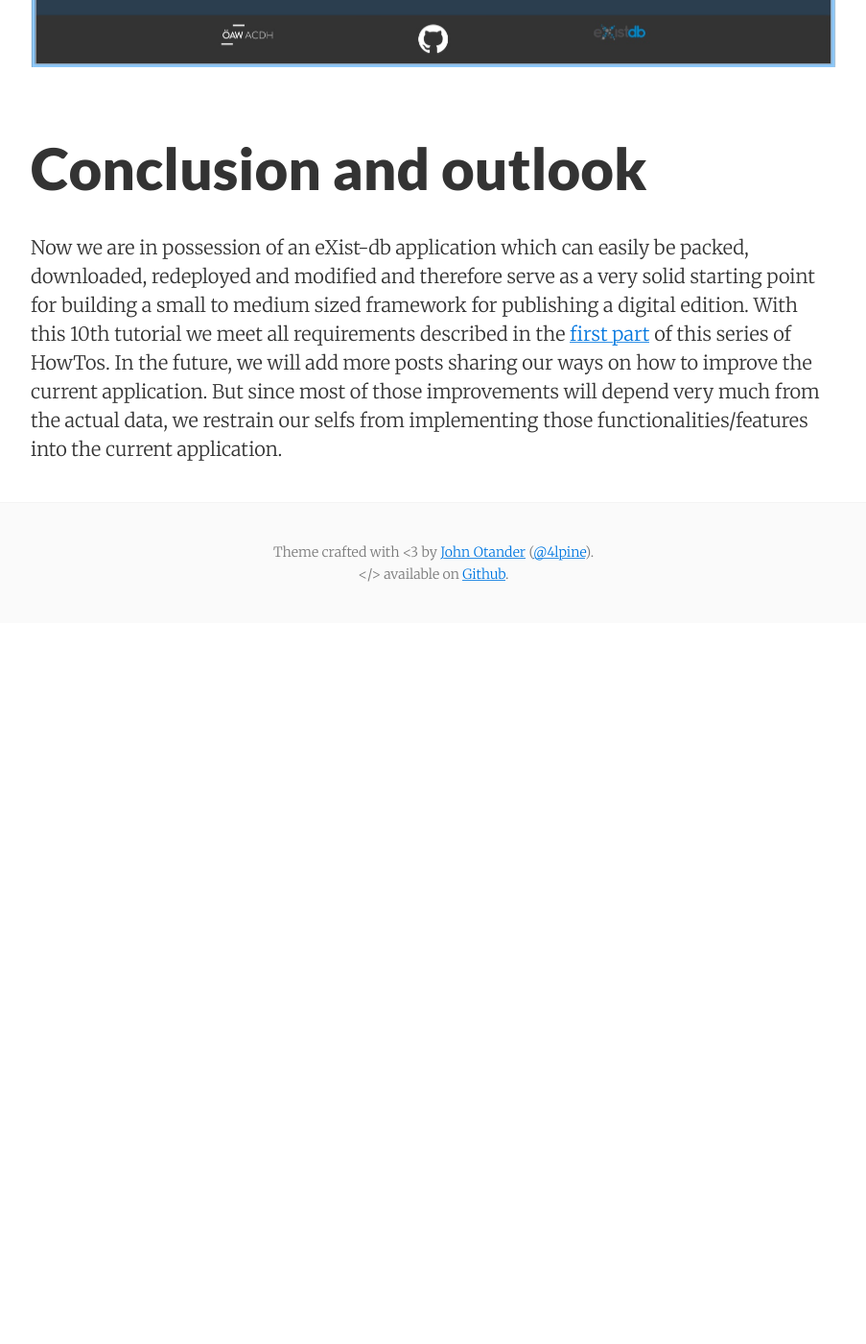
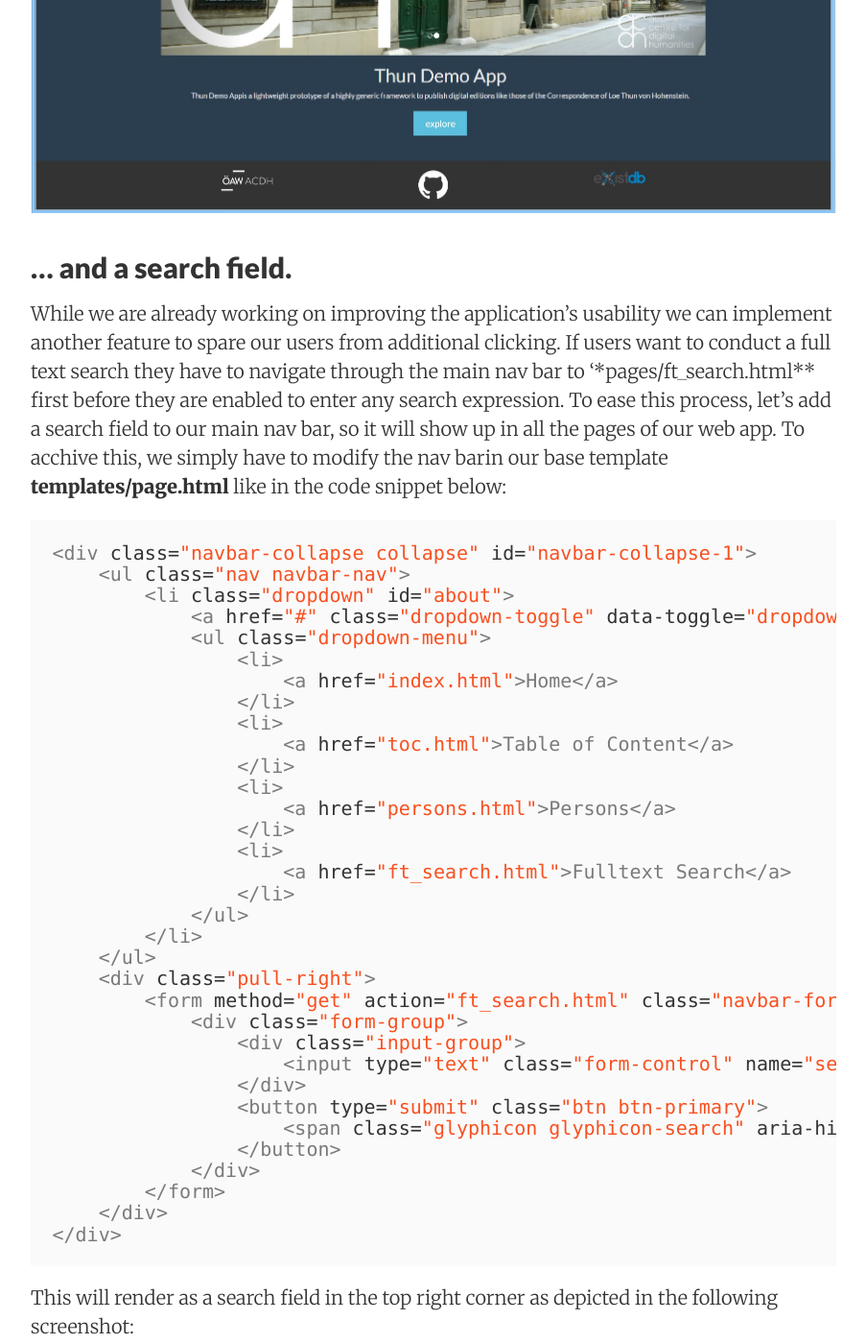
Before and after one commit to acdh-oeaw/generic-de-web-app, a Jekyll site: the page built from _posts/2016-09-13-part-10-nicer-start-page.md, in a window 1280 px wide and 1400 px high, scrolled down 13656 px. Shown: the whole window at 96% size, without its empty margins (188-1091 px from the left). Built offline with Jekyll 4.4.1, drawn with Linux system fonts in a browser that asks for light colours; before the commit the page ends 14305 px from its top, so only the background shows below that; some of the changed text lies outside the part shown.

Commit message:
added section about how to add a search field in nav bar

````diff
--- a/_posts/2016-09-13-part-10-nicer-start-page.md
+++ b/_posts/2016-09-13-part-10-nicer-start-page.md
@@ -13,6 +13,8 @@
 * fetch basic information about the application like it's title and it's description,
 * present this data in a hopefully slightly more appealing manner than it is done now,
 * and we will add some footer which present some other useful informations and references.
+
+And as always, you can download the current code of the application [here]({{ site.baseurl }}/downloads/part-9/thun-demo-0.1).
 
 # Playing with [Bootstrap](http://getbootstrap.com/)
 
@@ -318,7 +324,7 @@
 </html>
 ```
 
-## resources/css/style.css
+### resources/css/style.css
 
 To turn the footer into a sticky footer, we have to add some css-rules. Credits and thanks to [Ksenia Zaytseva](http://www.oeaw.ac.at/acdh/en/zaytseva) who wrote most parts of it.
 
@@ -360,7 +366,57 @@
 
 ![image alt text]({{ site.baseurl }}/images/part-10/image_6.jpg)
 
+## ... and a search field.
+
+While we are already working on improving the application's usability we can implement another feature to spare our users from additional clicking. If users want to conduct a full text search they have to navigate through the main nav bar to '*pages/ft_search.html** first before they are enabled to enter any search expression. To ease this process, let's add a search field to our main nav bar, so it will show up in all the pages of our web app. To acchive this, we simply have to modify the nav barin our base template **templates/page.html** like in the code snippet below:
+
+```html
+<div class="navbar-collapse collapse" id="navbar-collapse-1">
+    <ul class="nav navbar-nav">
+        <li class="dropdown" id="about">
+            <a href="#" class="dropdown-toggle" data-toggle="dropdown">Home</a>
+            <ul class="dropdown-menu">
+                <li>
+                    <a href="index.html">Home</a>
+                </li>
+                <li>
+                    <a href="toc.html">Table of Content</a>
+                </li>
+                <li>
+                    <a href="persons.html">Persons</a>
+                </li>
+                <li>
+                    <a href="ft_search.html">Fulltext Search</a>
+                </li>
+            </ul>
+        </li>
+    </ul>
+    <div class="pull-right">
+        <form method="get" action="ft_search.html" class="navbar-form" id="pageform">
+            <div class="form-group">
+                <div class="input-group">
+                    <input type="text" class="form-control" name="searchexpr"/>
+                </div>
+                <button type="submit" class="btn btn-primary">
+                    <span class="glyphicon glyphicon-search" aria-hidden="true" title="fulltext search over all documents"></span>
+                </button>
+            </div>
+        </form>
+    </div>
+</div>
+```
+
+This will render as a search field in the top right corner as depicted in the following screenshot:
+
+![image alt text]({{ site.baseurl }}/images/part-10/image_7.jpg)
+
+Having a general search field, we basically don't need to link to ft_search.html any more in the nav bar since we would then provide to our users two ways to achieve the same things and this is something I personally always find a bit annoying. Therefore I will remove the link to this page from the nav bar. Alternatively we could think about implementing something like an **advanced search** where users can customize e.g. in which parts or elements of the XML/TEI documents they want to search for. But since such a feature very much depends on the actual data, it is not an easy thing to include such a feature in a web applications like ours which tries to be as generic as possible.
+
 # Conclusion and outlook
 
 Now we are in possession of an eXist-db application which can easily be packed, downloaded, redeployed and modified and therefore serve as a very solid starting point for building a small to medium sized framework for publishing a digital edition.
 With this 10th tutorial we meet all requirements described in the [first part]({{ site.baseurl }}{% post_url 2016-08-10-part-1-definition-and-requirements %}) of this series of HowTos. In the future, we will add more posts sharing our ways on how to improve the current application. But since most of those improvements will depend very much from the actual data, we restrain our selfs from implementing those functionalities/features into the current application.
+
+## Get the app
+
+In case you were following this tutorials only theoretically and you didn't wrote any line of code, you can download the packed application [here]({{ site.baseurl }}/downloads/part-10/thun-demo-0.1).
````
Also changed, not shown: other parts of _posts/2016-09-13-part-10-nicer-start-page.md (+5 -1 lines), _posts/2016-08-18-part-9-code-refactoring.md (+1 -1 lines), images/part-10/image_7.jpg (added), 1 other file.
